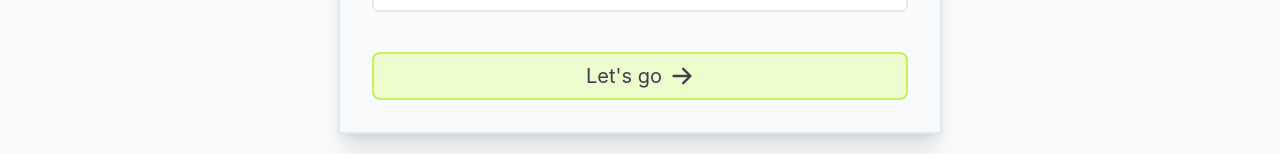
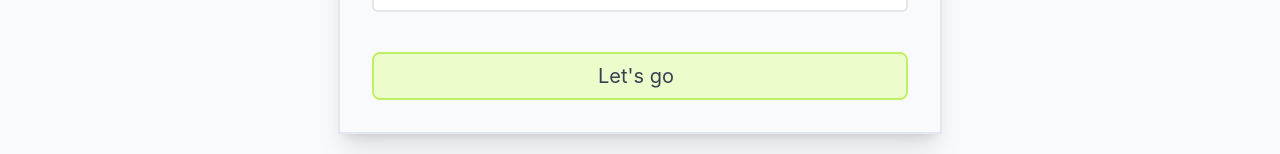
Before and after one commit to anomaly/lab-web-client, a React (Create React App) app: page /auth/otp in a window 1280 px wide. Shown: the part 436-590 px from the top of the page. Built offline with nearby package versions, Linux system fonts and the light colour scheme; what @azure/core-client would draw is missing.

Commit message:
feat: install helmet

```diff
--- a/src/views/Authentication/OTP.tsx
+++ b/src/views/Authentication/OTP.tsx
@@ -1,5 +1,4 @@
 import React from 'react';
-import { ArrowRightIcon } from '@heroicons/react/solid';
 
 function Login() {
 
@@ -15,7 +14,6 @@ function Login() {
         <input type="tel" className="w-full px-4 py-2 my-10 text-lg font-semibold border-2 border-gray-200 rounded-md" placeholder="e.g 0499 229 339 or citizen@domain.com"></input>
         <button className="flex items-center justify-center w-full px-4 py-2 text-xl border-2 rounded-lg bg-lime-100 border-lime-300">
             <span className="mr-2">Let's go</span>
-            <ArrowRightIcon height={24} width={24} />
         </button>
     </div>);
 }
```
Also changed, not shown: package.json (+14 -13 lines), 1 other file (tests, documents, lock files or other folders).
